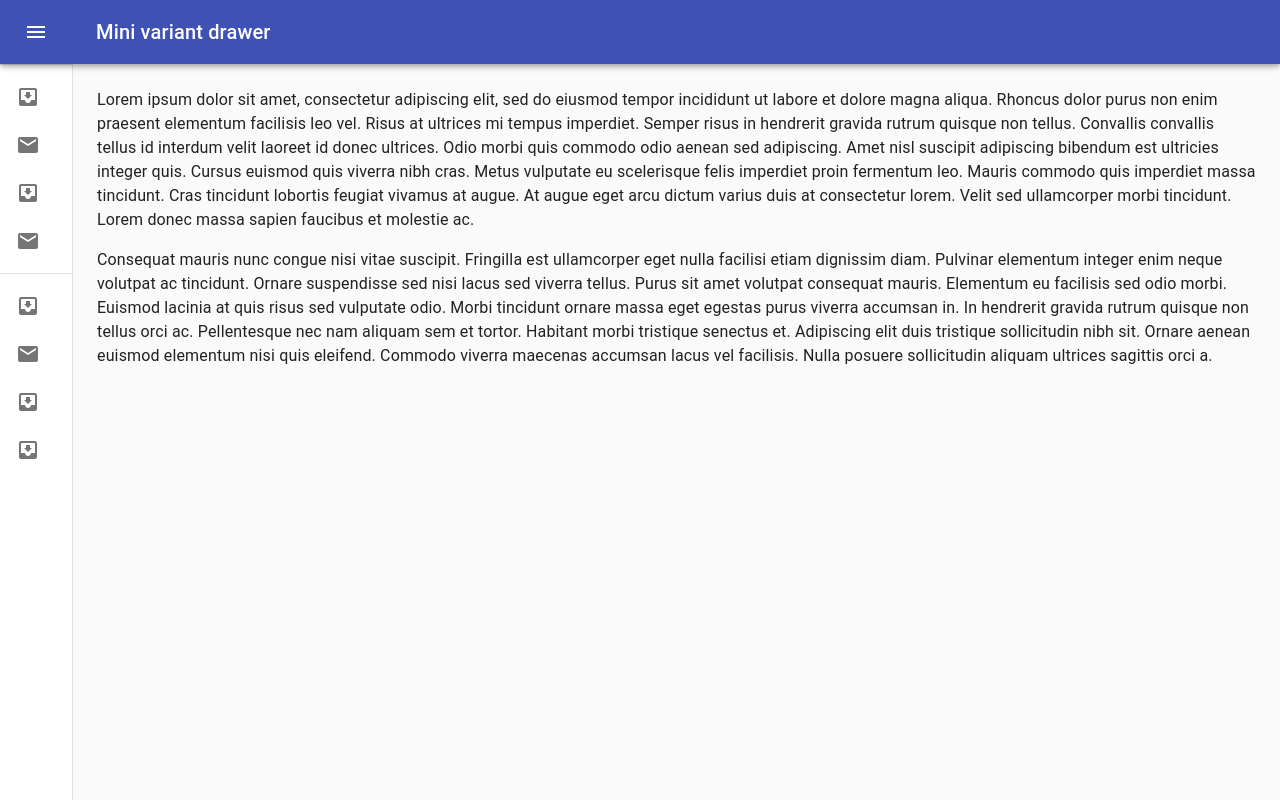
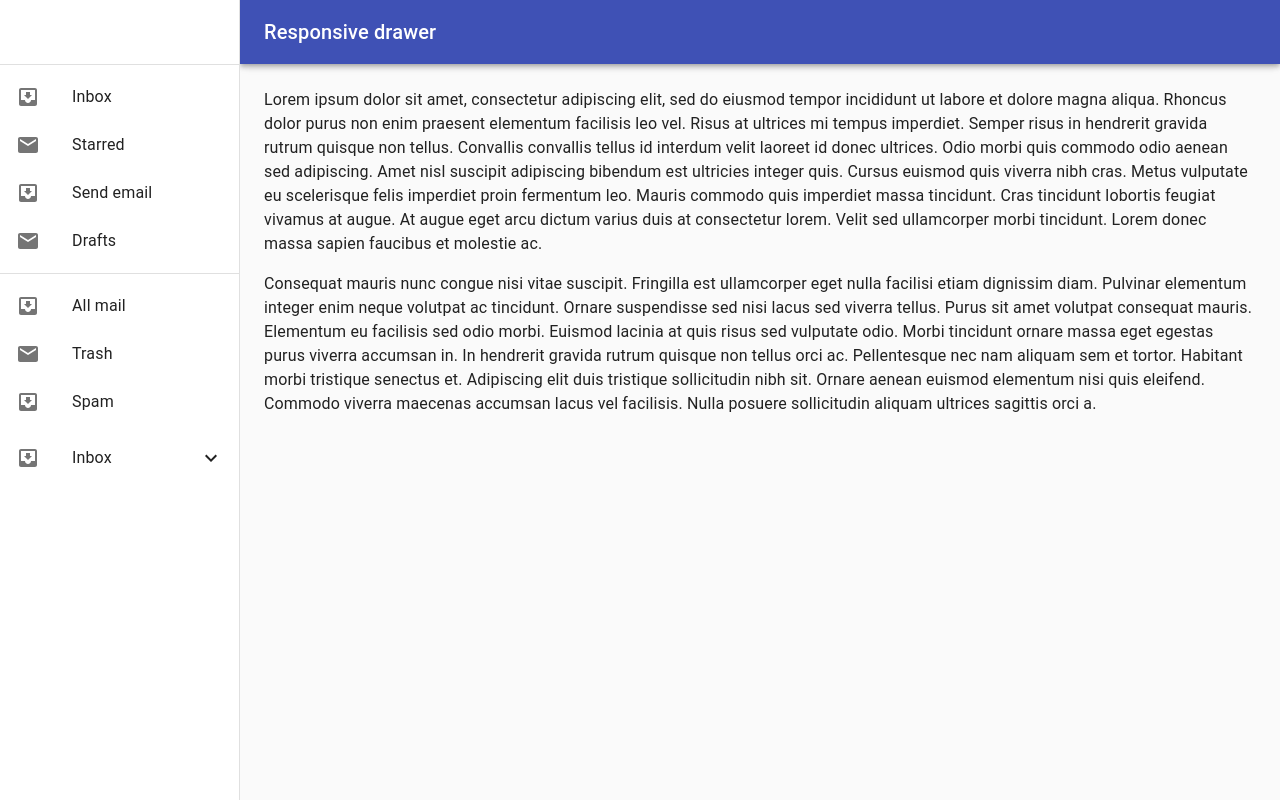
Before and after one commit to kukuhBaiquni/qunicode, a React (Create React App) app: page / in a window 1280 px wide. Shown: the top 800 px of the page. Built offline with nearby package versions, Linux system fonts and the light colour scheme.

Commit message:
change drawer

```diff
--- a/src/Layout/Dashboard-jss.js
+++ b/src/Layout/Dashboard-jss.js
@@ -5,60 +5,30 @@ const drawerWidth = 240
 const useStyles = makeStyles((theme) => ({
   root: {
     display: 'flex',
-    height: 2000,
+    height: 3000,
+  },
+  drawer: {
+    [theme.breakpoints.up('sm')]: {
+      width: drawerWidth,
+      flexShrink: 0,
+    },
   },
   appBar: {
-    zIndex: theme.zIndex.drawer + 1,
-    transition: theme.transitions.create(['width', 'margin'], {
-      easing: theme.transitions.easing.sharp,
-      duration: theme.transitions.duration.leavingScreen,
-    }),
-  },
-  appBarShift: {
-    marginLeft: drawerWidth,
-    width: `calc(100% - ${drawerWidth}px)`,
-    transition: theme.transitions.create(['width', 'margin'], {
-      easing: theme.transitions.easing.sharp,
-      duration: theme.transitions.duration.enteringScreen,
-    }),
+    [theme.breakpoints.up('sm')]: {
+      width: `calc(100% - ${drawerWidth}px)`,
+      marginLeft: drawerWidth,
+    },
   },
   menuButton: {
-    marginRight: 36,
-  },
-  hide: {
-    display: 'none',
-  },
-  drawer: {
-    width: drawerWidth,
-    flexShrink: 0,
-    whiteSpace: 'nowrap',
-    backgroundColor: theme.palette.primary.main,
-  },
-  drawerOpen: {
-    width: drawerWidth,
-    transition: theme.transitions.create('width', {
-      easing: theme.transitions.easing.sharp,
-      duration: theme.transitions.duration.enteringScreen,
-    }),
-  },
-  drawerClose: {
-    transition: theme.transitions.create('width', {
-      easing: theme.transitions.easing.sharp,
-      duration: theme.transitions.duration.leavingScreen,
-    }),
-    overflowX: 'hidden',
-    width: theme.spacing(7) + 1,
+    marginRight: theme.spacing(2),
     [theme.breakpoints.up('sm')]: {
-      width: theme.spacing(9) + 1,
+      display: 'none',
     },
   },
-  toolbar: {
-    display: 'flex',
-    alignItems: 'center',
-    justifyContent: 'flex-end',
-    padding: theme.spacing(0, 1),
-    // necessary for content to be below app bar
-    ...theme.mixins.toolbar,
+  // necessary for content to be below app bar
+  toolbar: theme.mixins.toolbar,
+  drawerPaper: {
+    width: drawerWidth,
   },
   content: {
     flexGrow: 1,
@@ -67,7 +37,6 @@ const useStyles = makeStyles((theme) => ({
   nested: {
     paddingLeft: theme.spacing(4),
   },
-
 }))
 
 export default useStyles
--- a/src/Layout/Dashboard.jsx
+++ b/src/Layout/Dashboard.jsx
@@ -1,5 +1,4 @@
 import { useState } from 'react'
-import clsx from 'clsx'
 
 import { useTheme } from '@material-ui/core/styles'
 import Drawer from '@material-ui/core/Drawer'
@@ -10,9 +9,8 @@ import CssBaseline from '@material-ui/core/CssBaseline'
 import Typography from '@material-ui/core/Typography'
 import Divider from '@material-ui/core/Divider'
 import IconButton from '@material-ui/core/IconButton'
+import Hidden from '@material-ui/core/Hidden'
 import MenuIcon from '@material-ui/icons/Menu'
-import ChevronLeftIcon from '@material-ui/icons/ChevronLeft'
-import ChevronRightIcon from '@material-ui/icons/ChevronRight'
 import ListItem from '@material-ui/core/ListItem'
 import ListItemIcon from '@material-ui/core/ListItemIcon'
 import ListItemText from '@material-ui/core/ListItemText'
@@ -25,64 +23,23 @@ import ExpandMore from '@material-ui/icons/ExpandMore'
 
 import useStyles from './Dashboard-jss'
 
-export default function MiniDrawer() {
+function ResponsiveDrawer() {
   const classes = useStyles()
   const theme = useTheme()
-  const [showDrawer, setShowDrawer] = useState(false)
-
+  const [mobileOpen, setMobileOpen] = useState(false)
   const [childOpen, setChildOpen] = useState(false)
 
-  const toggleDrawer = () => {
-    setShowDrawer((old) => !old)
+  const handleDrawerToggle = () => {
+    setMobileOpen(!mobileOpen)
   }
 
   const toggleChild = () => {
     setChildOpen((old) => !old)
   }
 
-  return (
-    <div className={classes.root}>
-      <CssBaseline />
-      <AppBar
-        position='fixed'
-        className={clsx(classes.appBar, {
-          [classes.appBarShift]: showDrawer,
-        })}
-      >
-        <Toolbar>
-          <IconButton
-            color='inherit'
-            onClick={toggleDrawer}
-            edge='start'
-            className={clsx(classes.menuButton, {
-              [classes.hide]: showDrawer,
-            })}
-          >
-            <MenuIcon />
-          </IconButton>
-          <Typography variant='h6' noWrap>
-            Mini variant drawer
-          </Typography>
-        </Toolbar>
-      </AppBar>
-      <Drawer
-        variant='permanent'
-        className={clsx(classes.drawer, {
-          [classes.drawerOpen]: showDrawer,
-          [classes.drawerClose]: !showDrawer,
-        })}
-        classes={{
-          paper: clsx({
-            [classes.drawerOpen]: showDrawer,
-            [classes.drawerClose]: !showDrawer,
-          }),
-        }}
-      >
-        <div className={classes.toolbar}>
-          <IconButton onClick={toggleDrawer}>
-            {theme.direction === 'rtl' ? <ChevronRightIcon /> : <ChevronLeftIcon />}
-          </IconButton>
-        </div>
+  const drawer = (
+    <div>
+      <div className={classes.toolbar} />
       <Divider />
       <List>
         {['Inbox', 'Starred', 'Send email', 'Drafts'].map((text, index) => (
@@ -100,6 +57,7 @@ export default function MiniDrawer() {
             <ListItemText primary={text} />
           </ListItem>
         ))}
+      </List>
       <ListItem button onClick={toggleChild}>
         <ListItemIcon>
           <InboxIcon />
@@ -123,8 +81,58 @@ export default function MiniDrawer() {
           </ListItem>
         </List>
       </Collapse>
-        </List>
+    </div>
+  )
+
+  return (
+    <div className={classes.root}>
+      <CssBaseline />
+      <AppBar position='fixed' className={classes.appBar}>
+        <Toolbar>
+          <IconButton
+            color='inherit'
+            aria-label='open drawer'
+            edge='start'
+            onClick={handleDrawerToggle}
+            className={classes.menuButton}
+          >
+            <MenuIcon />
+          </IconButton>
+          <Typography variant='h6' noWrap>
+            Responsive drawer
+          </Typography>
+        </Toolbar>
+      </AppBar>
+      <nav className={classes.drawer} aria-label='mailbox folders'>
+        {/* The implementation can be swapped with js to avoid SEO duplication of links. */}
+        <Hidden smUp implementation='css'>
+          <Drawer
+            variant='temporary'
+            anchor={theme.direction === 'rtl' ? 'right' : 'left'}
+            open={mobileOpen}
+            onClose={handleDrawerToggle}
+            classes={{
+              paper: classes.drawerPaper,
+            }}
+            ModalProps={{
+              keepMounted: true, // Better open performance on mobile.
+            }}
+          >
+            {drawer}
           </Drawer>
+        </Hidden>
+        <Hidden xsDown implementation='css'>
+          <Drawer
+            classes={{
+              paper: classes.drawerPaper,
+            }}
+            variant='permanent'
+            open
+          >
+            {drawer}
+          </Drawer>
+        </Hidden>
+      </nav>
       <main className={classes.content}>
         <div className={classes.toolbar} />
         <Typography paragraph>
@@ -154,3 +162,5 @@ export default function MiniDrawer() {
     </div>
   )
 }
+
+export default ResponsiveDrawer
```
Lines whose indentation alone changed are shown as unchanged.
